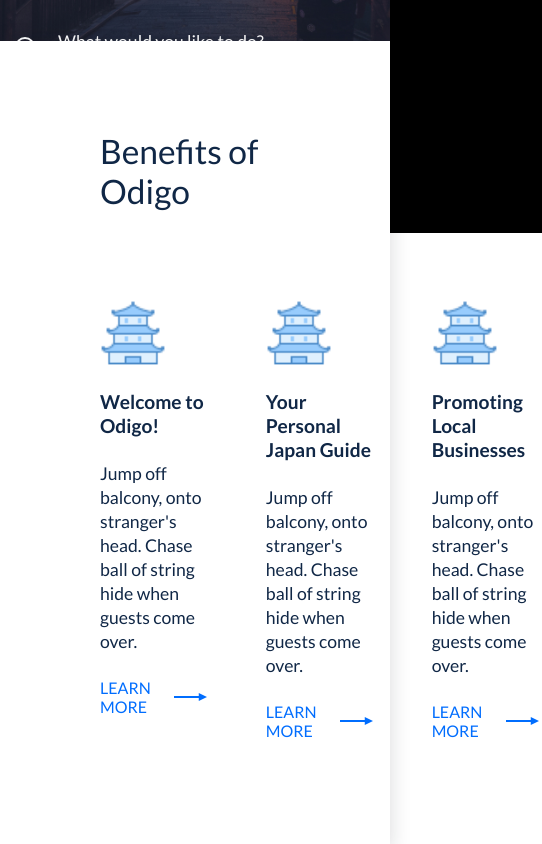
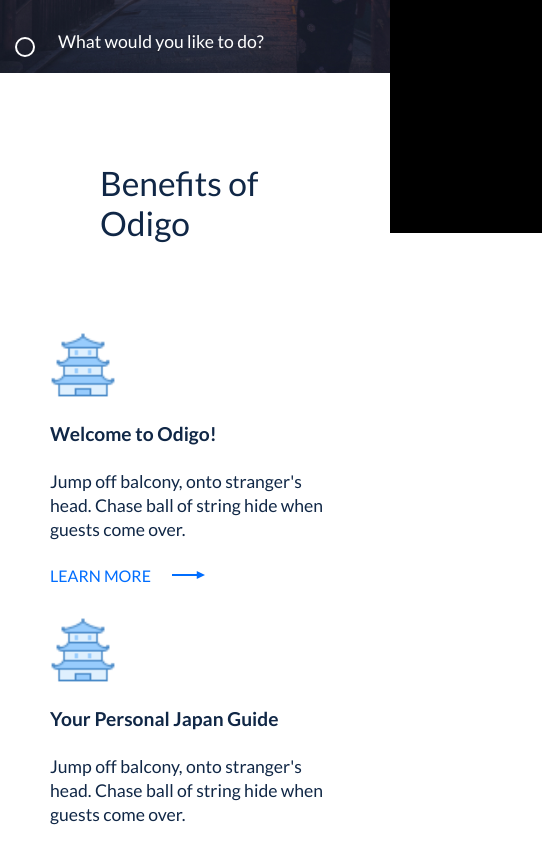
Before and after one commit to Kasaklalita/odigo, a Vue app: page / in a window 390 px wide. Shown: the part 611-1455 px from the top of the page, 542 px wide, since content can reach past the window. Built offline with nearby package versions, Linux system fonts and the light colour scheme.

Commit message:
Added responsiveness to the top places section

```diff
--- a/src/App.vue
+++ b/src/App.vue
@@ -130,4 +130,10 @@
     bottom: 0;
     left: 0;
   }
+
+  @media screen and (max-width: 767px) {
+    .main {
+      gap: 5rem;
+    }
+  }
 </style>
--- a/src/components/BenefitsCard.vue
+++ b/src/components/BenefitsCard.vue
@@ -36,4 +36,10 @@
 		font-size: 1.1rem;
 		line-height: 1.5rem;
 	}
+
+	@media screen and (max-width: 560px) {
+		.benefits__card {
+			margin-bottom: 2rem;
+		}
+	}
 </style>
--- a/src/components/TheBenefits.vue
+++ b/src/components/TheBenefits.vue
@@ -71,4 +71,21 @@
 		grid-column-gap: 55px;
 		padding: 0 100px;
 	}
+
+	@media screen and (max-width: 767px) {
+		.benefits__cards {
+			padding: 0 15px;
+		}
+		.benefits {
+			margin-top: -15rem;
+		}
+	}
+
+	@media screen and (max-width: 560px) {
+		.benefits__cards {
+			grid-template-columns: repeat(1, 1fr);
+			grid-template-rows: repeat(3, 1fr);
+			padding: 0 50px;
+		}
+	}
 </style>
--- a/src/components/TopPlaces.vue
+++ b/src/components/TopPlaces.vue
@@ -83,4 +83,15 @@
 		grid-template-columns: repeat(3, 1fr);
 		gap: 2rem;
 	}
+
+	@media screen and (max-width: 767px) {
+		.top__cards {
+			grid-template-columns: repeat(2, 1fr);
+		}
+	}
+	@media screen and (max-width: 400px) {
+		.top__cards {
+			grid-template-columns: repeat(1, 1fr);
+		}
+	}
 </style>
```
